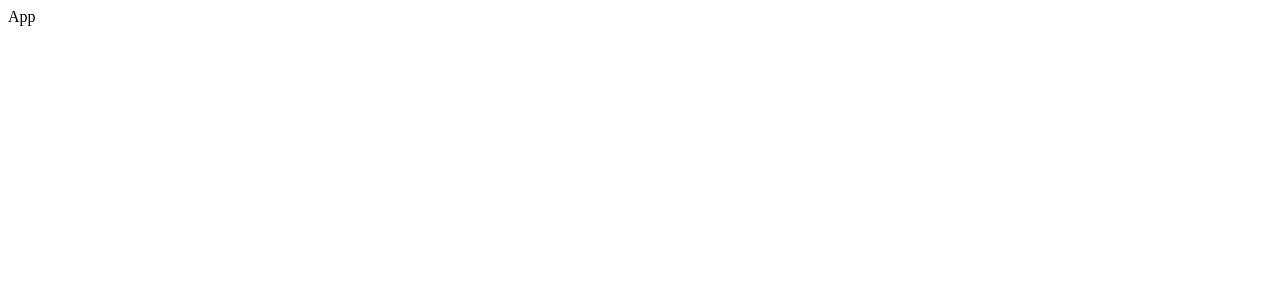
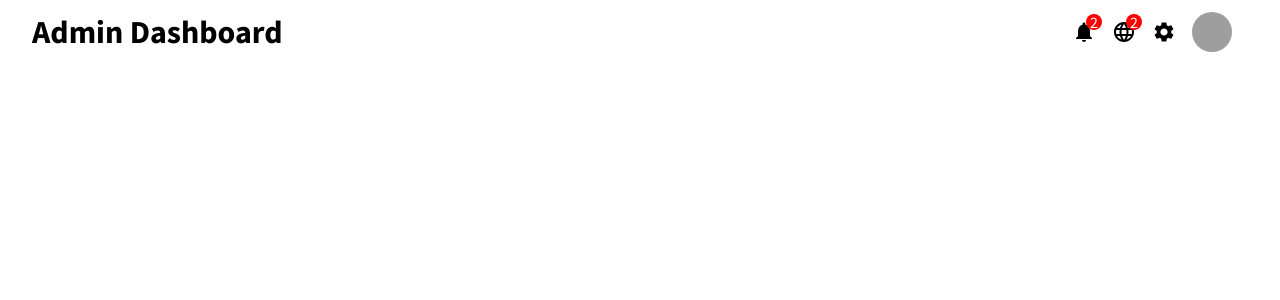
Before and after one commit to Selva-Ganesh-M/React-Admin-Panel, a React (Create React App) app: page / in a window 1280 px wide. Shown: the top 300 px of the page. Built offline with nearby package versions, Linux system fonts and the light colour scheme; grey boxes are pictures that could not be loaded.

Commit message:
prepare the navbar

```diff
--- a/package.json
+++ b/package.json
@@ -12,6 +12,7 @@
     "react-dom": "^18.2.0",
     "react-scripts": "5.0.1",
     "recharts": "^2.1.16",
+    "sass": "^1.56.1",
     "web-vitals": "^2.1.4"
   },
   "scripts": {
--- a/public/index.html
+++ b/public/index.html
@@ -15,6 +15,14 @@
       rel="stylesheet"
     />
     <title>React Admin App</title>
+    <style>
+      * {
+        font-family: "Source Sans Pro", sans-serif;
+        margin: 0;
+        padding: 0;
+        box-sizing: border-box;
+      }
+    </style>
   </head>
   <body>
     <noscript>You need to enable JavaScript to run this app.</noscript>
--- a/src/App.js
+++ b/src/App.js
@@ -1,5 +1,11 @@
+import Navbar from "./components/navbar/Navbar";
+
 function App() {
-  return <div className="App">App</div>;
+  return (
+    <div className="App">
+      <Navbar />
+    </div>
+  );
 }
 
 export default App;
--- /dev/null
+++ b/src/components/navbar/Navbar.jsx
@@ -0,0 +1,35 @@
+import { Language, Notifications, Settings } from "@material-ui/icons";
+import React from "react";
+import "./navbar.scss";
+
+const Navbar = () => {
+  return (
+    <div className="navbar">
+      <div className="left">
+        <h1>Admin Dashboard</h1>
+      </div>
+      <div className="right">
+        <div className="icon-notification-div">
+          <Notifications />
+          <span className="notification">2</span>
+        </div>
+        <div className="icon-notification-div">
+          <Language />
+          <span className="notification">2</span>
+        </div>
+        <div className="icon-notification-div">
+          <Settings />
+        </div>
+        <div className="icon-notification-div">
+          <img
+            src="https://images.pexels.com/photos/1526814/pexels-photo-1526814.jpeg?auto=compress&cs=tinysrgb&dpr=2&w=500"
+            alt="profile-img"
+            className="profile-img"
+          />
+        </div>
+      </div>
+    </div>
+  );
+};
+
+export default Navbar;
--- /dev/null
+++ b/src/components/navbar/navbar.scss
@@ -0,0 +1,42 @@
+.navbar {
+  width: 100%;
+  height: 50px;
+  display: flex;
+  align-items: center;
+  justify-content: space-between;
+  padding: 2em 2em;
+  .left {
+    h1 {
+      cursor: pointer;
+    }
+  }
+  .right {
+    display: flex;
+    align-items: center;
+    .icon-notification-div {
+      cursor: pointer;
+      display: flex;
+      align-items: center;
+      position: relative;
+      margin-right: 1em;
+      .notification {
+        position: absolute;
+        top: -6px;
+        right: -6px;
+        background-color: red;
+        display: flex;
+        justify-content: center;
+        align-items: center;
+        color: white;
+        border-radius: 50%;
+        height: 1em;
+        width: 1em;
+      }
+      .profile-img {
+        width: 40px;
+        height: 40px;
+        border-radius: 50%;
+      }
+    }
+  }
+}
```
Also changed, not shown: 1 other file (tests, documents, lock files or other folders).
